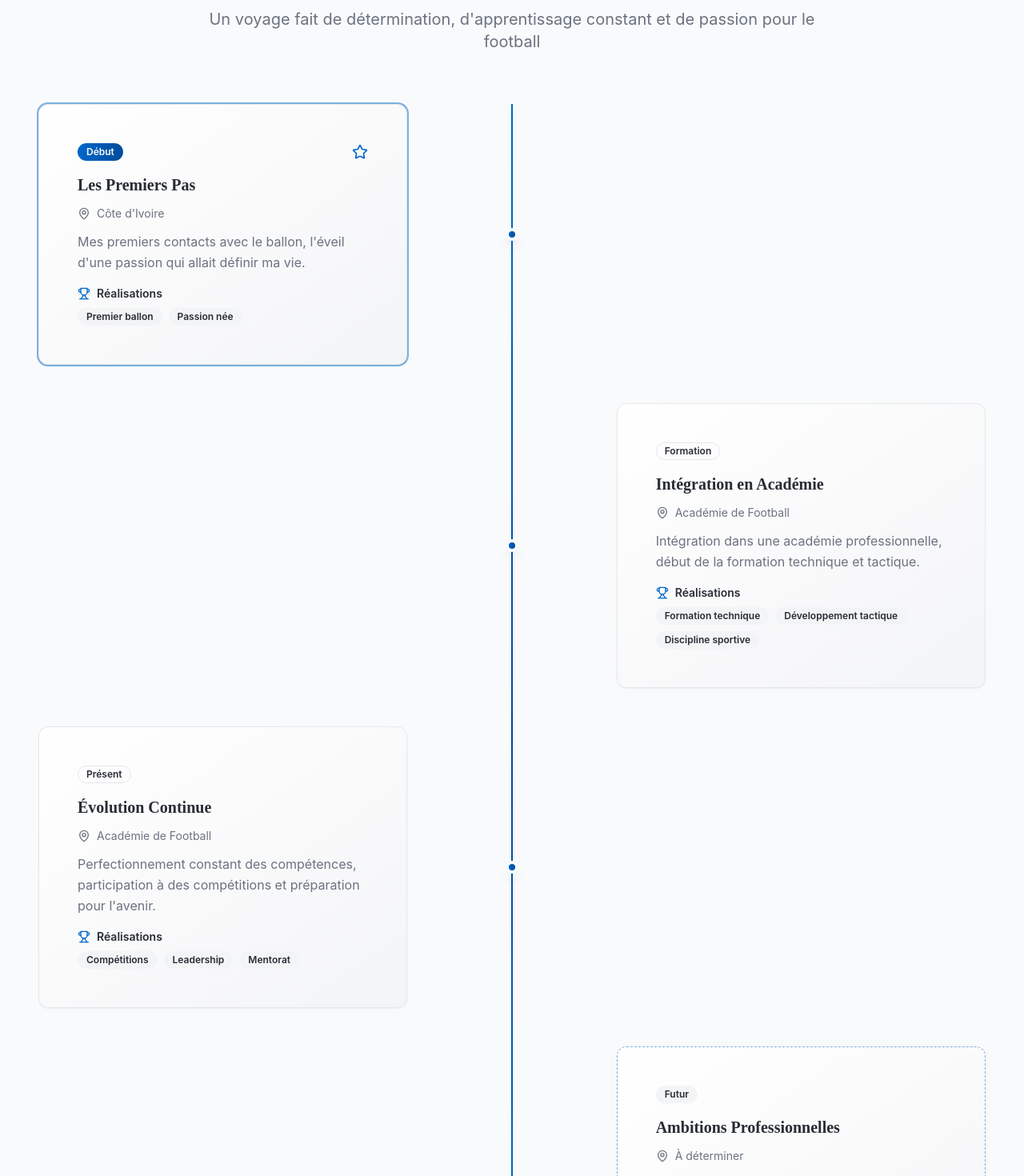
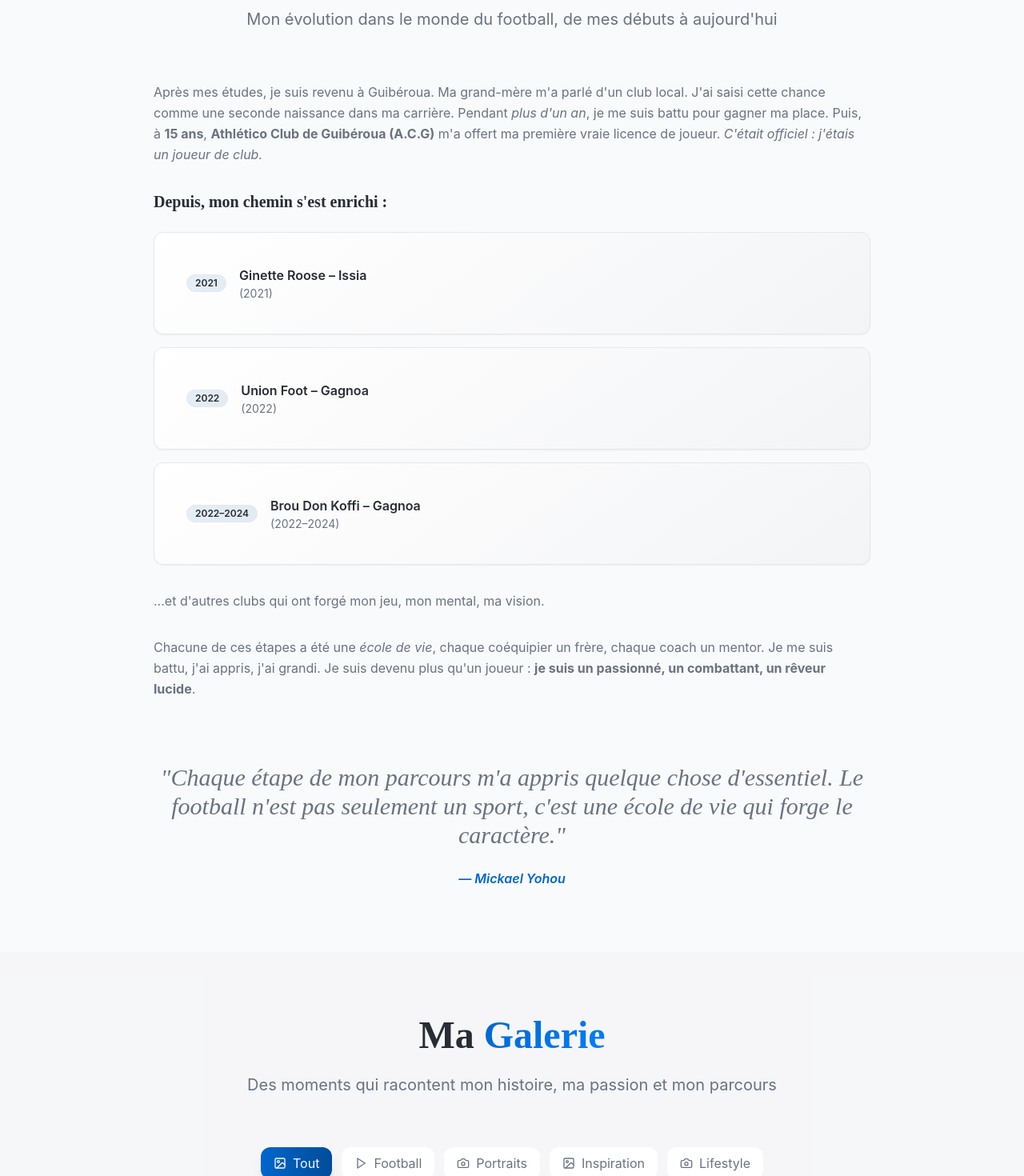
Before and after one commit to Yohou11/yohou-michael-dynamo, a React (Vite) app: page / in a window 1280 px wide. Shown: the part 3100-4570 px from the top of the page at 80% size. Built offline with nearby package versions, Linux system fonts and the light colour scheme.

Commit message:
Update journey and inspiration sections
Update the "Mon parcours" section with new content.
Update the "Inspiration" section with new content.

```diff
--- a/src/components/sections/InspirationSection.tsx
+++ b/src/components/sections/InspirationSection.tsx
@@ -54,75 +54,30 @@ const InspirationSection = () => {
       <div className="container mx-auto px-4">
         <div className="text-center mb-16 animate-fade-in">
           <h2 className="text-4xl lg:text-5xl font-playfair font-bold mb-6">
-            Sources d'<span className="text-gradient">Inspiration</span>
+            <span className="text-gradient">Et maintenant ?</span>
           </h2>
-          <p className="text-xl text-muted-foreground max-w-3xl mx-auto">
-            Des pensées, des réflexions et des messages pour motiver et inspirer
+        </div>
+
+        {/* Main Content */}
+        <div className="max-w-4xl mx-auto space-y-8 text-muted-foreground leading-relaxed animate-fade-in">
+          <p className="text-lg">
+            Mon rêve, c'est de jouer un jour dans un grand club, notamment <em>Manchester City</em>, dont je partage les valeurs. Je m'inspire de <strong>Phil Foden</strong> pour son courage, sa simplicité et son fair-play. Comme lui, je crois qu'on peut briller sans trahir qui l'on est.
+          </p>
+
+          <p className="text-lg">
+            Je suis <em>prêt à tout donner</em>. Parce que le football, ce n'est pas juste ce que je fais. <strong>C'est ce que je suis.</strong>
           </p>
         </div>
 
-        {/* Inspirational Quotes */}
-        <div className="mb-20">
-          <h3 className="text-2xl font-playfair font-semibold text-center mb-12">Mes Réflexions</h3>
-          <div className="grid lg:grid-cols-3 gap-8">
-            {inspirationalQuotes.map((quote, index) => (
-              <Card
-                key={index}
-                className="card-elegant animate-slide-up"
-                style={{animationDelay: `${index * 0.2}s`}}
-              >
-                <CardContent className="p-6">
-                  <div className="flex items-start gap-4 mb-4">
-                    <Quote className="w-8 h-8 text-primary flex-shrink-0 mt-1" />
-                    <div>
-                      <Badge variant="secondary" className="mb-3">
-                        {quote.category}
-                      </Badge>
-                    </div>
-                  </div>
-                  <blockquote className="text-lg italic text-slate-light mb-4 leading-relaxed">
-                    "{quote.text}"
-                  </blockquote>
-                  <cite className="text-primary font-medium">— {quote.author}</cite>
-                </CardContent>
-              </Card>
-            ))}
-          </div>
-        </div>
-
-        {/* Motivational Thoughts */}
-        <div className="mb-20">
-          <h3 className="text-2xl font-playfair font-semibold text-center mb-12">Messages de Motivation</h3>
-          <div className="grid md:grid-cols-3 gap-8">
-            {motivationalThoughts.map((thought, index) => (
-              <Card
-                key={index}
-                className="relative overflow-hidden animate-fade-in group"
-                style={{animationDelay: `${index * 0.1}s`}}
-              >
-                <div className={`absolute inset-0 bg-gradient-to-br ${thought.color} opacity-5 group-hover:opacity-10 transition-smooth`}></div>
-                <CardContent className="p-6 relative z-10">
-                  <div className={`w-12 h-12 bg-gradient-to-r ${thought.color} rounded-xl flex items-center justify-center mb-4`}>
-                    <thought.icon className="w-6 h-6 text-white" />
-                  </div>
-                  <h4 className="text-lg font-playfair font-semibold mb-3">{thought.title}</h4>
-                  <p className="text-muted-foreground leading-relaxed">{thought.message}</p>
-                </CardContent>
-              </Card>
-            ))}
-          </div>
-        </div>
-
         {/* Call to Action */}
-        <div className="text-center animate-slide-up">
-          <Card className="card-elegant max-w-4xl mx-auto">
-            <CardContent className="p-8 lg:p-12">
+        <div className="mt-16 text-center animate-slide-up">
+          <Card className="card-elegant max-w-2xl mx-auto">
+            <CardContent className="p-8">
               <div className="mb-6">
                 <Heart className="w-12 h-12 text-primary mx-auto mb-4" />
-                <h3 className="text-3xl font-playfair font-bold mb-4">{callToAction.title}</h3>
-                <p className="text-xl text-primary mb-6">{callToAction.subtitle}</p>
-                <p className="text-muted-foreground leading-relaxed max-w-2xl mx-auto mb-8">
-                  {callToAction.description}
+                <h3 className="text-2xl font-playfair font-bold mb-4">Rejoignez-moi dans cette aventure</h3>
+                <p className="text-muted-foreground leading-relaxed">
+                  Suivez mon parcours et partageons ensemble cette passion pour le football
                 </p>
               </div>
 
@@ -145,28 +100,6 @@ const InspirationSection = () => {
             </CardContent>
           </Card>
         </div>
-
-        {/* Achievement Highlight */}
-        <div className="mt-20 grid md:grid-cols-2 lg:grid-cols-4 gap-6">
-          {[
-            { icon: Target, title: "Objectifs", subtitle: "Toujours plus hauts" },
-            { icon: Heart, title: "Passion", subtitle: "Sans limites" },
-            { icon: Lightbulb, title: "Innovation", subtitle: "Esprit créatif" },
-            { icon: Quote, title: "Inspiration", subtitle: "Pour tous" }
-          ].map((item, index) => (
-            <div
-              key={item.title}
-              className="text-center group animate-fade-in"
-              style={{animationDelay: `${index * 0.1}s`}}
-            >
-              <div className="w-16 h-16 bg-gradient-to-r from-primary to-accent rounded-2xl flex items-center justify-center mx-auto mb-4 group-hover:scale-110 transition-smooth">
-                <item.icon className="w-8 h-8 text-primary-foreground" />
-              </div>
-              <h4 className="font-playfair font-semibold mb-1">{item.title}</h4>
-              <p className="text-muted-foreground text-sm">{item.subtitle}</p>
-            </div>
-          ))}
-        </div>
       </div>
     </section>
   );
--- a/src/components/sections/JourneySection.tsx
+++ b/src/components/sections/JourneySection.tsx
@@ -3,36 +3,21 @@ import { Badge } from "@/components/ui/badge";
 import { MapPin, Calendar, Trophy, Star } from "lucide-react";
 
 const JourneySection = () => {
-  const milestones = [
+  const clubs = [
     {
-      year: "Début",
-      title: "Les Premiers Pas",
-      location: "Côte d'Ivoire",
-      description: "Mes premiers contacts avec le ballon, l'éveil d'une passion qui allait définir ma vie.",
-      achievements: ["Premier ballon", "Passion née"],
-      highlight: true
+      year: "2021",
+      name: "Ginette Roose – Issia",
+      period: "(2021)"
     },
     {
-      year: "Formation",
-      title: "Intégration en Académie",
-      location: "Académie de Football",
-      description: "Intégration dans une académie professionnelle, début de la formation technique et tactique.",
-      achievements: ["Formation technique", "Développement tactique", "Discipline sportive"]
+      year: "2022",
+      name: "Union Foot – Gagnoa",
+      period: "(2022)"
     },
     {
-      year: "Présent",
-      title: "Évolution Continue",
-      location: "Académie de Football",
-      description: "Perfectionnement constant des compétences, participation à des compétitions et préparation pour l'avenir.",
-      achievements: ["Compétitions", "Leadership", "Mentorat"]
-    },
-    {
-      year: "Futur",
-      title: "Ambitions Professionnelles",
-      location: "À déterminer",
-      description: "Objectif de rejoindre une équipe professionnelle et de représenter mon pays au plus haut niveau.",
-      achievements: ["Football professionnel", "Équipe nationale", "Inspiration"],
-      future: true
+      year: "2022–2024",
+      name: "Brou Don Koffi – Gagnoa",
+      period: "(2022–2024)"
     }
   ];
 
@@ -44,83 +29,54 @@ const JourneySection = () => {
             Mon <span className="text-gradient">Parcours</span>
           </h2>
           <p className="text-xl text-muted-foreground max-w-3xl mx-auto">
-            Un voyage fait de détermination, d'apprentissage constant et de passion pour le football
+            Mon évolution dans le monde du football, de mes débuts à aujourd'hui
           </p>
         </div>
 
-        <div className="relative">
-          {/* Timeline Line */}
-          <div className="hidden lg:block absolute left-1/2 transform -translate-x-1/2 w-0.5 h-full bg-gradient-to-b from-primary via-accent to-primary"></div>
-
-          <div className="space-y-12">
-            {milestones.map((milestone, index) => (
-              <div
-                key={milestone.year}
-                className={`relative animate-slide-up flex items-center ${
-                  index % 2 === 0 ? 'lg:flex-row' : 'lg:flex-row-reverse'
-                }`}
-                style={{animationDelay: `${index * 0.2}s`}}
-              >
-                {/* Timeline Dot */}
-                <div className="hidden lg:block absolute left-1/2 transform -translate-x-1/2 w-4 h-4 bg-gradient-to-r from-primary to-accent rounded-full border-4 border-background shadow-lg z-10"></div>
-
-                {/* Content Card */}
-                <div className={`w-full lg:w-5/12 ${index % 2 === 0 ? 'lg:pr-8' : 'lg:pl-8'}`}>
-                  <Card className={`card-elegant ${milestone.highlight ? 'ring-2 ring-primary/50' : ''} ${milestone.future ? 'border-dashed border-primary/50' : ''}`}>
-                    <CardContent className="p-6">
-                      <div className="flex items-center justify-between mb-4">
-                        <Badge
-                          variant={milestone.highlight ? "default" : milestone.future ? "secondary" : "outline"}
-                          className={milestone.highlight ? "bg-gradient-to-r from-primary to-accent text-primary-foreground" : ""}
-                        >
-                          {milestone.year}
-                        </Badge>
-                        {milestone.highlight && <Star className="w-5 h-5 text-primary" />}
-                      </div>
-
-                      <h3 className="text-xl font-playfair font-semibold mb-3">{milestone.title}</h3>
-
-                      <div className="flex items-center gap-2 mb-3 text-muted-foreground">
-                        <MapPin className="w-4 h-4" />
-                        <span className="text-sm">{milestone.location}</span>
-                      </div>
-
-                      <p className="text-muted-foreground mb-4 leading-relaxed">
-                        {milestone.description}
+        {/* Story Content */}
+        <div className="max-w-4xl mx-auto space-y-8 text-muted-foreground leading-relaxed animate-fade-in">
+          <p>
+            Après mes études, je suis revenu à Guibéroua. Ma grand-mère m'a parlé d'un club local. J'ai saisi cette chance comme une seconde naissance dans ma carrière. Pendant <em>plus d'un an</em>, je me suis battu pour gagner ma place. Puis, à <strong>15 ans</strong>, <strong>Athlético Club de Guibéroua (A.C.G)</strong> m'a offert ma première vraie licence de joueur. <em>C'était officiel : j'étais un joueur de club.</em>
           </p>
 
-                      <div className="space-y-2">
-                        <h4 className="text-sm font-semibold flex items-center gap-2">
-                          <Trophy className="w-4 h-4 text-primary" />
-                          {milestone.future ? "Objectifs" : "Réalisations"}
-                        </h4>
-                        <div className="flex flex-wrap gap-2">
-                          {milestone.achievements.map((achievement) => (
-                            <Badge key={achievement} variant="secondary" className="text-xs">
-                              {achievement}
+          <div>
+            <h3 className="text-xl font-playfair font-semibold mb-6 text-foreground">Depuis, mon chemin s'est enrichi :</h3>
+            <div className="grid gap-4">
+              {clubs.map((club, index) => (
+                <Card key={index} className="card-elegant animate-slide-up" style={{animationDelay: `${index * 0.1}s`}}>
+                  <CardContent className="p-4">
+                    <div className="flex items-center gap-4">
+                      <Badge variant="outline" className="bg-gradient-to-r from-primary/10 to-accent/10">
+                        {club.year}
                       </Badge>
-                          ))}
+                      <div>
+                        <h4 className="font-semibold text-foreground">{club.name}</h4>
+                        <p className="text-sm text-muted-foreground">{club.period}</p>
                       </div>
                     </div>
                   </CardContent>
                 </Card>
+              ))}
+            </div>
           </div>
 
-                {/* Empty space for alternating layout */}
-                <div className="hidden lg:block w-5/12"></div>
-              </div>
-            ))}
-          </div>
+          <p>
+            ...et d'autres clubs qui ont forgé mon jeu, mon mental, ma vision.
+          </p>
+
+          <p>
+            Chacune de ces étapes a été une <em>école de vie</em>, chaque coéquipier un frère, chaque coach un mentor. Je me suis battu, j'ai appris, j'ai grandi. Je suis devenu plus qu'un joueur : <strong>je suis un passionné, un combattant, un rêveur lucide</strong>.
+          </p>
         </div>
 
         {/* Quote Section */}
         <div className="mt-20 text-center animate-fade-in">
           <div className="max-w-4xl mx-auto">
             <blockquote className="text-2xl lg:text-3xl font-playfair italic text-slate-light mb-6">
-              "Chaque obstacle surmonté me rapproche de mes rêves. Le football m'a appris que
-              la persévérance et la passion peuvent transformer n'importe quel défi en opportunité."
+              "Chaque étape de mon parcours m'a appris quelque chose d'essentiel.
+              Le football n'est pas seulement un sport, c'est une école de vie qui forge le caractère."
             </blockquote>
-            <cite className="text-primary font-semibold">— N'Guessan Yohou Michael</cite>
+            <cite className="text-primary font-semibold">— Mickael Yohou</cite>
           </div>
         </div>
       </div>
```
Lines whose indentation alone changed are shown as unchanged.
